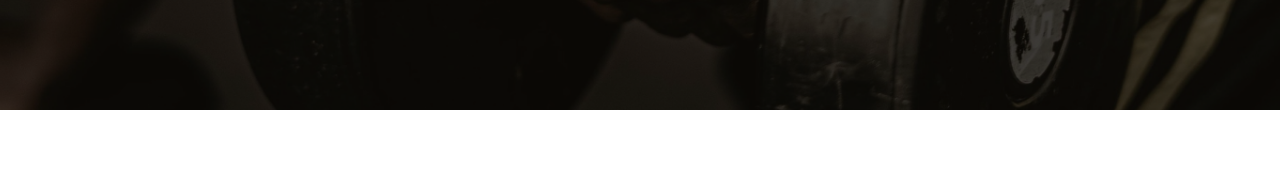
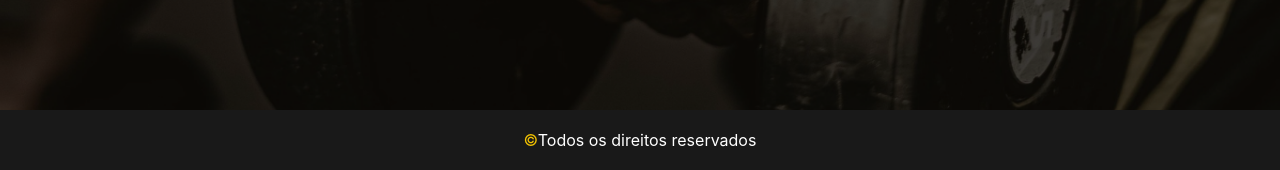
Before and after one commit to dgleyramos1/theus-personal, a plain HTML site: page index.html in a window 1280 px wide. Shown: the part 3146-3316 px from the top of the page. Before the commit the page ends 3256 px from the top, so only its background shows below. Drawn offline with nearby package versions, Linux system fonts and the light colour scheme.

Commit message:
Footer criado

```diff
--- a/assets/css/style.css
+++ b/assets/css/style.css
@@ -383,8 +383,6 @@ header{
 .contact__form span{
     color: var(--secondary-color);
 }
-
-
 .form__button{
     background-color: var(--secondary-color);
     border: 1px solid var(--secondary-color);
@@ -398,6 +396,24 @@ header{
     border: 1px solid var(--secondary-color);
 }
 
+/*========FOOTER========*/
+footer{
+    background-color: var(--first-color);
+}
+footer div{
+    height: 60px;
+    display: flex;
+    justify-content: center;
+    align-items: center;
+}
+footer p{
+    color: white;
+    padding: 0;
+    margin: 0;
+}
+footer span{
+    color: var(--secondary-color);
+}
 
 
 /* Sem media query para `xs`, já que este é o padrão, no Bootstrap.*/
--- a/index.html
+++ b/index.html
@@ -317,6 +317,12 @@
        </section>
     </main>
 
+    <footer>
+      <div>
+        <p><span>&copy;</span>Todos os direitos reservados</p>
+      </div>
+    </footer>
+
     <!-- Optional JavaScript -->
     <!-- jQuery first, then Popper.js, then Bootstrap JS -->
     <script src="https://code.jquery.com/jquery-3.2.1.slim.min.js" integrity="sha384-KJ3o2DKtIkvYIK3UENzmM7KCkRr/rE9/Qpg6aAZGJwFDMVNA/GpGFF93hXpG5KkN" crossorigin="anonymous"></script>
```
